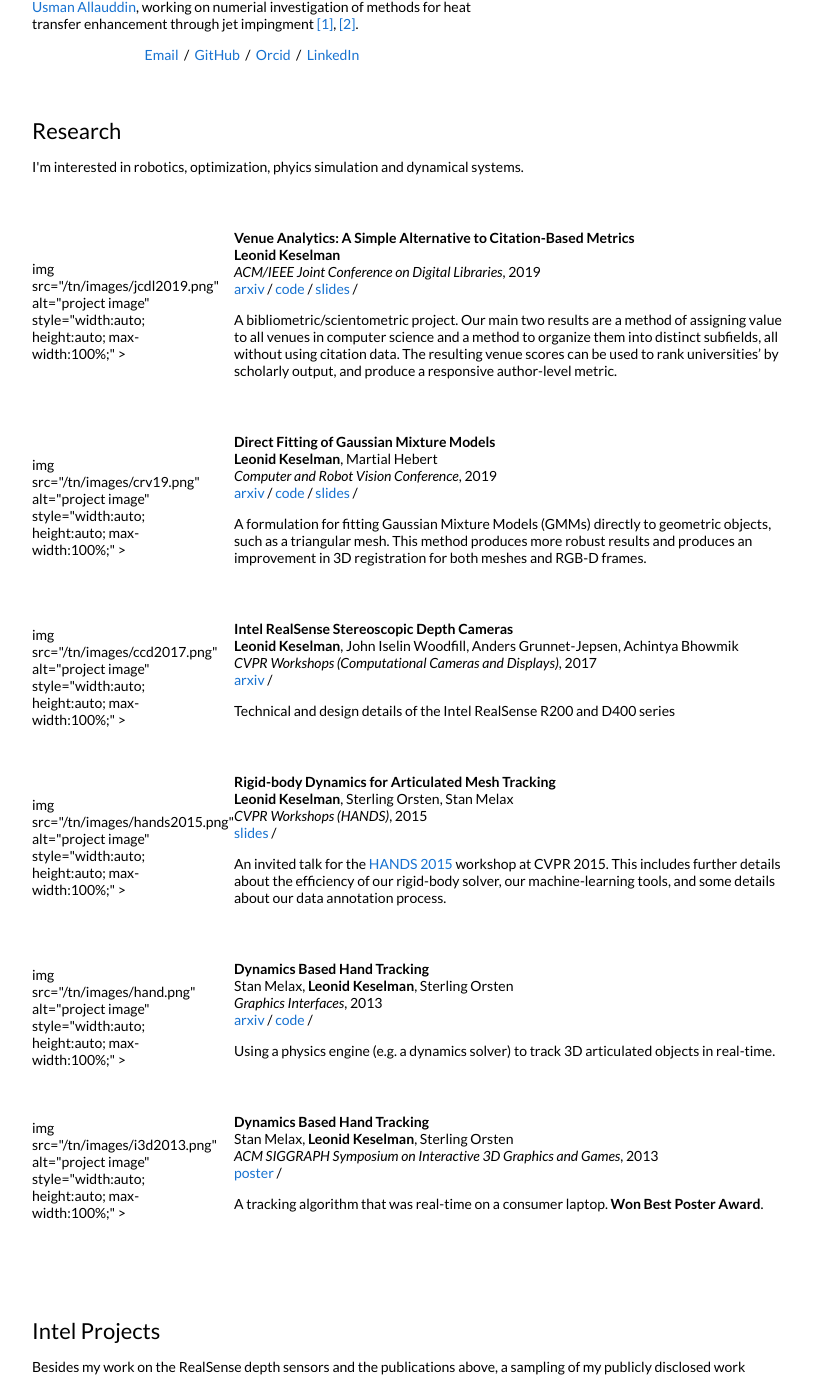
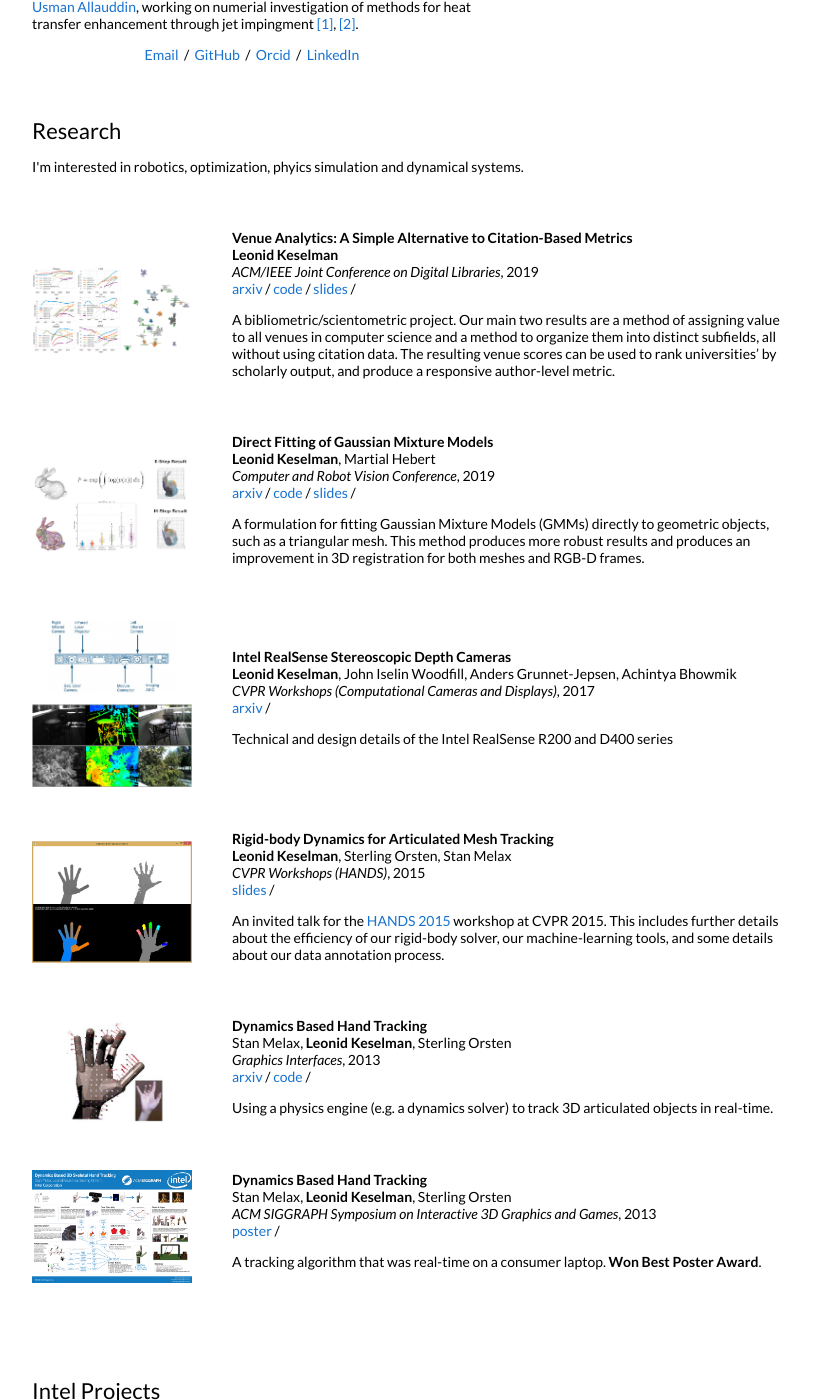
Before and after one commit to rafaymhddn/rafaymhddn.github.io, a Jekyll site: the page built from _posts/2019-06-02-venue.markdown, in a window 1280 px wide and 1400 px high, scrolled down 394 px. Shown: the whole window, without its empty margins (228-1041 px from the left). Built offline with Jekyll 4.4.1, drawn with Linux system fonts in a browser that asks for light colours.

Commit message:
photo updated

```diff
--- a/_layouts/default.html
+++ b/_layouts/default.html
@@ -44,7 +44,7 @@
               </p>
             </td>
             <td style="padding:2.5%;width:40%;max-width:40%">
-              <a href="images/dp2.jpg"><img style="width:100%;max-width:100%" alt="profile photo" src="images/dp2.jpg" class="hoverZoomLink"></a>
+              <a href="images/dp2.jpg"><img style="width:100%;max-width:100%" alt="profile photo" src="images/dp2.jpg" class="hoverZoomLink"/></a>
             </td>
           </tr>
         </table>
@@ -66,7 +66,7 @@
           {% if cat == 'research' %}
           <tr>
             <td style="padding:2.5%;width:25%;vertical-align:middle;min-width:120px">
-              <a href="{{posts.image}}"></a>img src="/tn{{post.image}}" alt="project image" style="width:auto; height:auto; max-width:100%;" ></a>
+              <a href="{{posts.image}}"><img src="{{post.image}}" alt="project image" style="width:auto; height:auto; max-width:100%;" /></a>
             </td>
             <td style="padding:2.5%;width:75%;vertical-align:middle">
               <h3>{{post.title}}</h3>
```
